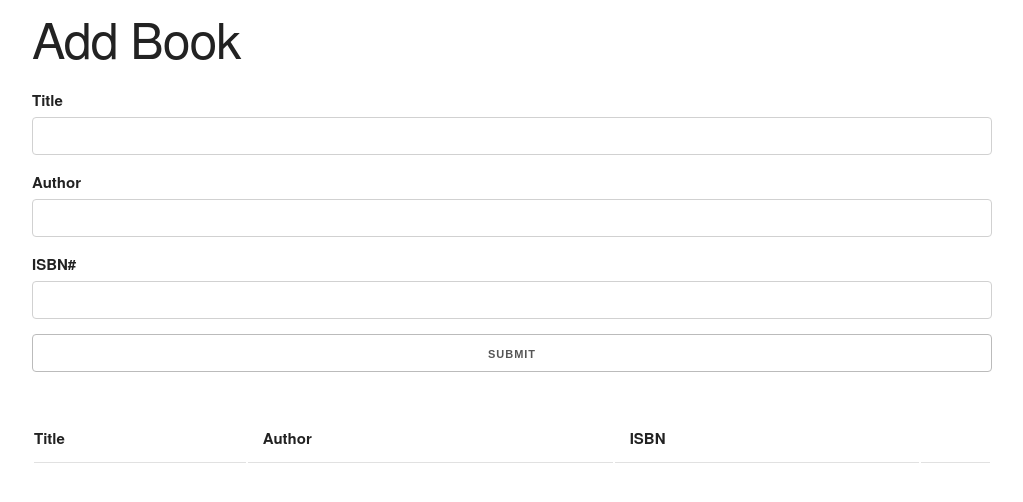
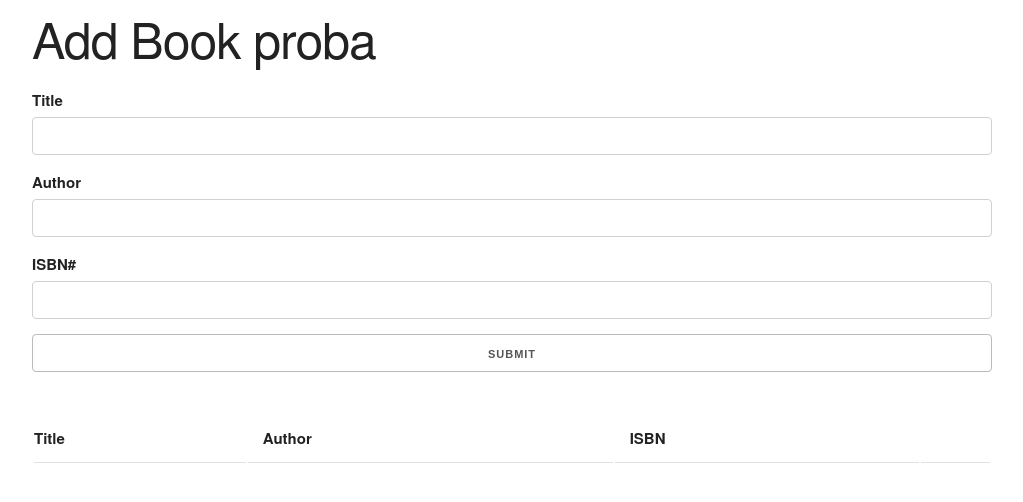
Before and after one commit to mnemanjaCode/Code0224, a plain HTML site: page Materijal sa predavanja/index.html in a window 1280 px wide. Shown: the whole page, without its empty margins (128-1151 px from the left). Drawn offline with nearby package versions, Linux system fonts and the light colour scheme.

Commit message:
novi commit sa loc racunara

```diff
--- a/Materijal sa predavanja/index.html
+++ b/Materijal sa predavanja/index.html
@@ -26,7 +26,7 @@
   </head>
   <body>
     <div class="container">
-      <h1>Add Book</h1>
+      <h1>Add Book proba</h1>
       <form id="book-form">
         <div>
           <label for="title">Title</label>
```
